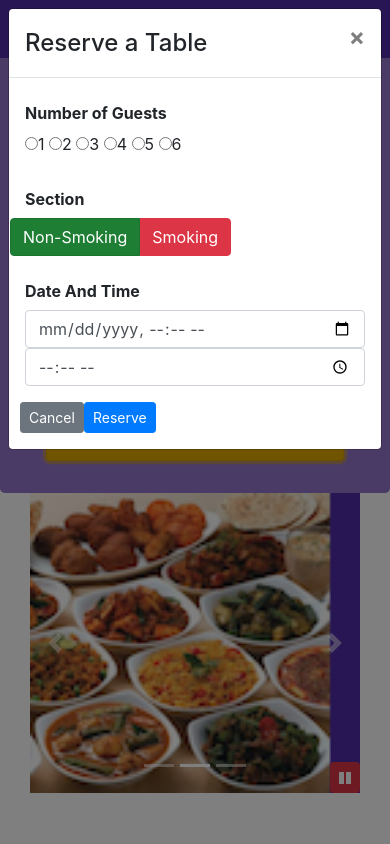
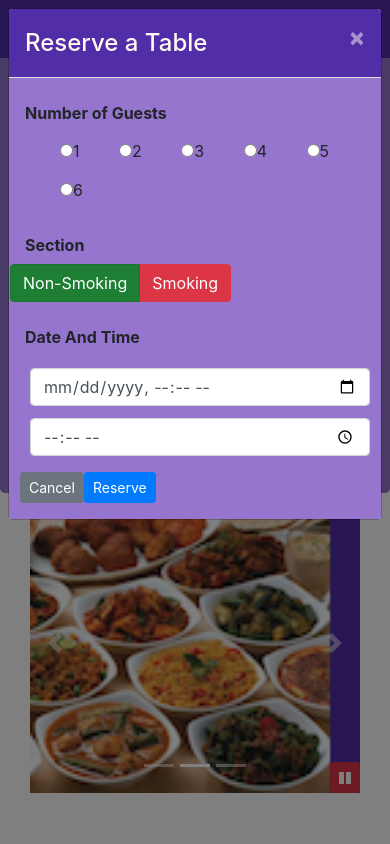
Before and after one commit to gargp1065/bootstrap, a website: page index.html in a window 390 px wide. Both pictures are taken after a click on the button "Reserve Table". Shown: the top 844 px of the page. Drawn offline with nearby package versions, Linux system fonts and the light colour scheme.

Commit message:
Updated Bootstrap

```diff
--- a/css/style.scss
+++ b/css/style.scss
@@ -73,3 +73,27 @@ body {
     position: absolute;
     bottom: 0px;
 }
+
+.modal {
+    .modal-header {
+        color: floralwhite;
+        background: $background-dark;
+        .close {
+            color: floralwhite;
+        }
+    }
+    .modal-body {
+        background: $background-light;
+    }
+}
+
+input[type="radio"] {
+    margin: 12px 0 0 35px;
+}
+input[type="datetime-local"] {
+    margin: 12px 0 0 5px
+}
+
+input[type="time"] {
+    margin: 12px 0 0 5px
+}
--- a/index.html
+++ b/index.html
@@ -30,7 +30,7 @@
                     <li class="nav-item"> <a class="nav-link" href="/contactus.html"><span class="fa fa-address-card fa-lg"></span> Contact</a></li>
                 </ul>
                 <span class="navbar-text">
-                    <a data-toggle="modal" data-target="#loginModal">
+                    <a id="loginButton">
                         <span class="fa fa-sign-in"></span> Login
                     </a>
                 </span>
@@ -42,7 +42,7 @@
             <div class="modal-content">
                 <div class="modal-header">
                     <h4 class="modal-title">Reserve a Table</h4>
-                    <button class="close" type="button" data-dismiss="modal">
+                    <button class="close" type="button" id="cancelButton1">
                         &times;
                     </button>
                 </div>
@@ -82,7 +82,7 @@
                         </div>
                     </form>
                     <div class="form-row">
-                        <button type="button" class="btn btn-secondary btn-sm button1" data-dismiss="modal">Cancel</button>
+                        <button type="button" class="btn btn-secondary btn-sm button1" id="cancelButton2">Cancel</button>
                         <button type="submit" class="btn btn-primary btn-sm">Reserve</button>
                     </div>
                 </div>
@@ -95,7 +95,7 @@
             <div class="modal-content">
                 <div class="modal-header">
                     <h4 class="modal-title">Login</h4>
-                    <button type="button" class="close" data-dismiss="modal">
+                    <button type="button" class="close" id="cancelButton3">
                         &times;
                     </button>
                 </div>
@@ -119,7 +119,7 @@
                             </div>
                         </div>
                         <div class="form-row">
-                            <button type="button" class="btn btn-secondary btn-sm ml-auto" data-dismiss="modal">Cancel</button>
+                            <button type="button" class="btn btn-secondary btn-sm ml-auto" id="cancelButton4">Cancel</button>
                             <button type="submit" class="btn btn-primary btn-sm ml-1">Sign in</button>
                         </div>
                     </form>
@@ -141,7 +141,7 @@
                 <div class="col-12 col-sm-3 mt-4 align-self-center">
                     <!-- <button tpye="button" class="btn btn-block btn-warning nav-link" href="#reserve">Reserve Table</button> -->
                     <a role="button" class="btn btn-block btn-warning nav-link"
-                        data-toggle="modal" href="#reserveModal">Reserve Table
+                        id="reserveButton" >Reserve Table
                     </a>
                 </div>
             </div>
@@ -335,6 +335,7 @@
 </script> -->
     <script>
         $(document).ready(function () {
+
             // $('#mycarousel').carousel({interval : 500});
             // $('#carousel-pause').click(function() {
             //     $('#mycarousel').carousel('pause');
@@ -342,6 +343,30 @@
             // $('#carousel-play').click(function() {
             //     $('#mycarousel').carousel('cycle');
             // });
+            $('#loginButton').click(function(){
+                $('#loginModal').modal();
+            });
+
+            $('#reserveButton').click(function(){
+                $('#reserveModal').modal();
+            });
+
+            $('#cancelButton1').click(function () {
+                $('#reserveModal').modal('hide');
+            });
+
+            $('#cancelButton2').click(function () {
+                $('#reserveModal').modal('hide');
+            });
+
+            $('#cancelButton3').click(function () {
+                $('#loginModal').modal('hide');
+            });
+
+            $('#cancelButton4').click(function () {
+                $('#loginModal').modal('hide');
+            });
+
             $('#carouselButton').click( function () {
                 if($('#carouselButton').children('span').hasClass('fa-pause')) {
                     $('#mycarousel').carousel('pause');
```
Also changed, not shown: css/style.css.
